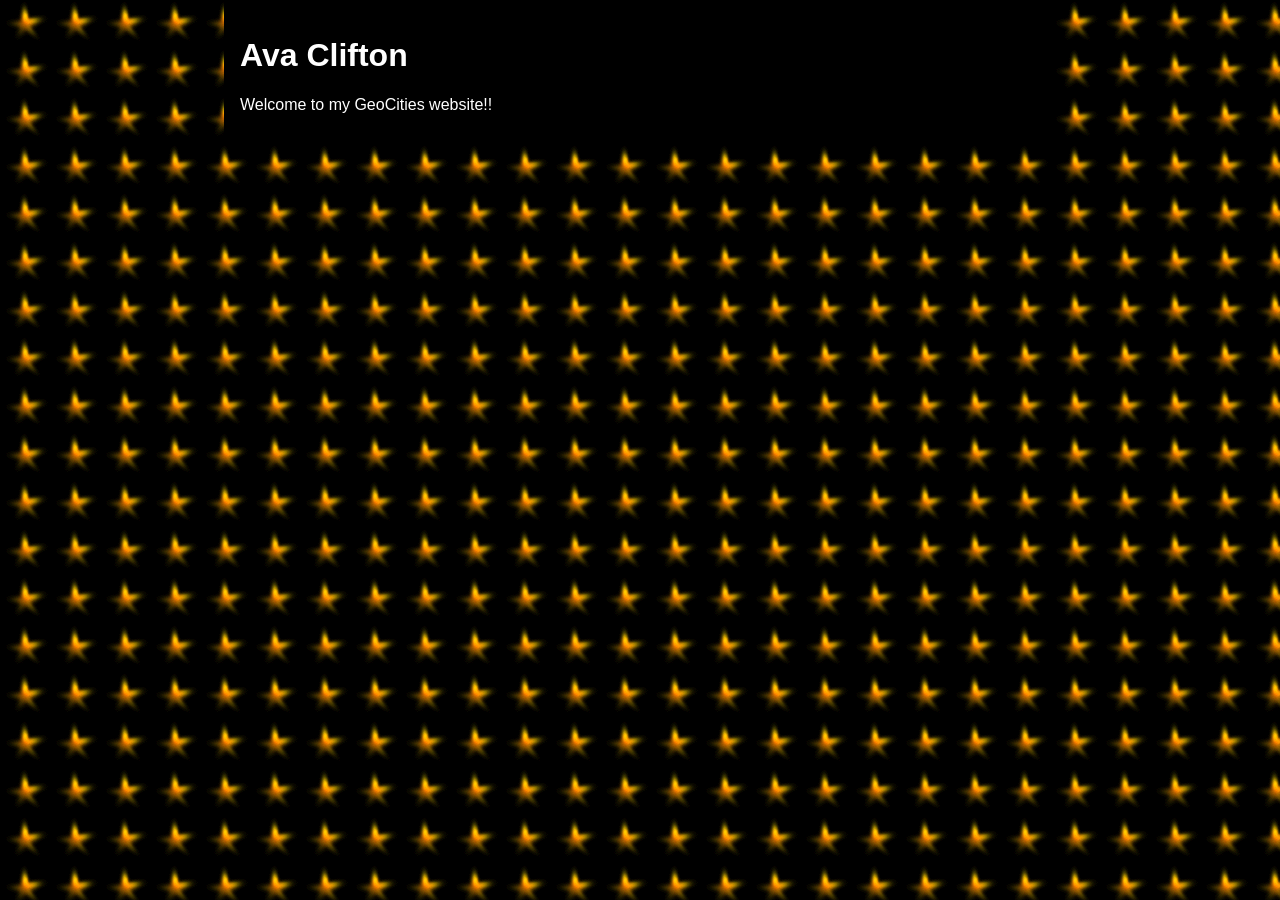
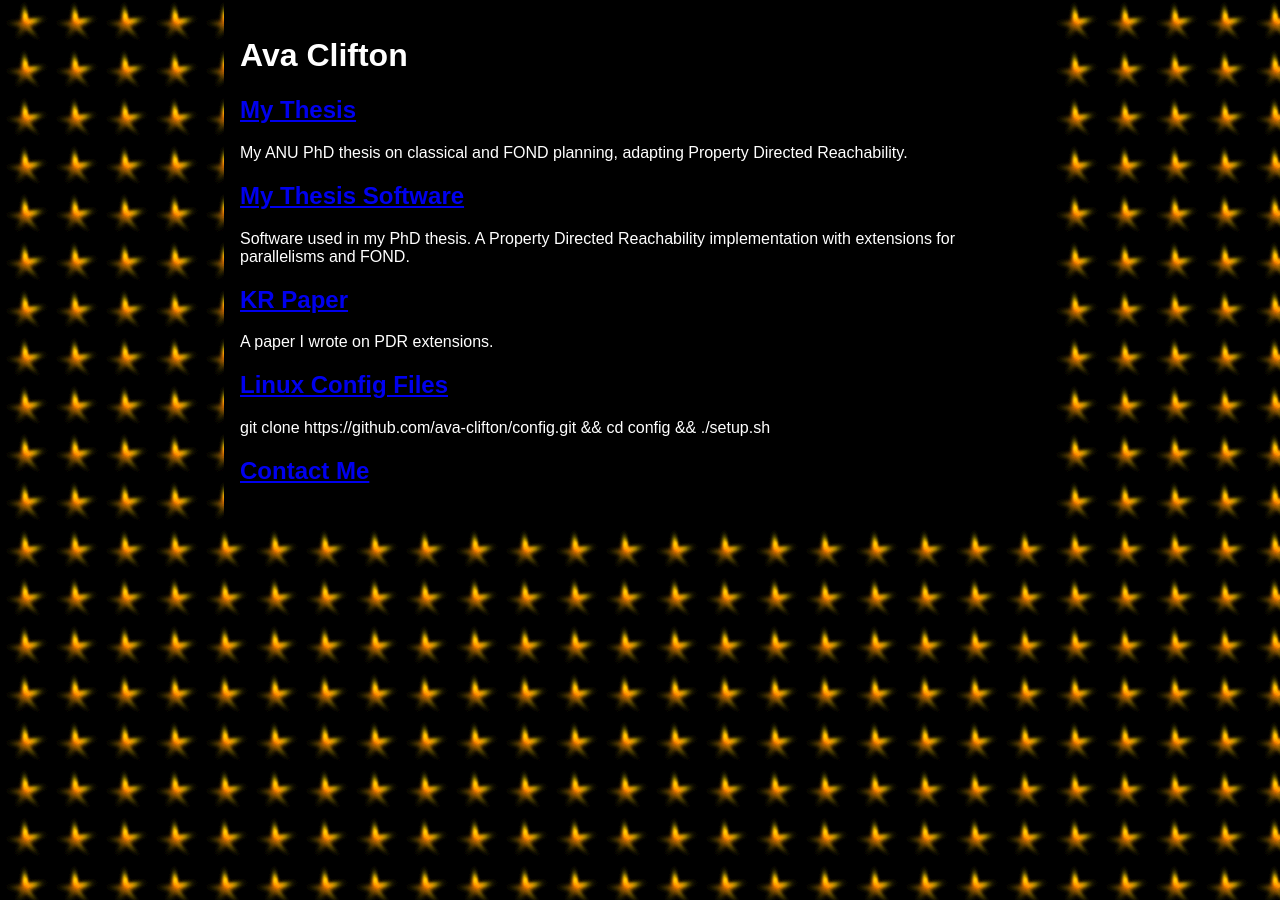
Before and after one commit to ava-clifton/ava-clifton.github.io, a Jekyll site: the page built from homepage.md, in a window 1280 px wide. Built offline with Jekyll 4.4.1, drawn with Linux system fonts in a browser that asks for light colours.

Commit message:
added some content

```diff
--- a/_config.yml
+++ b/_config.yml
@@ -6,7 +6,7 @@ url: https://avaclifton.com
 
 homepage_image: assets/img/web.jpg
 
-keywords: Ava Clifton, software, android, developer, engineer
+keywords: Ava Clifton, software, developer, engineer
 description: The website of Ava Clifton
 locale: en_AU
 
--- a/homepage.md
+++ b/homepage.md
@@ -4,4 +4,17 @@ permalink: "/"
 title: ""
 ---
 # Ava Clifton
-Welcome to my GeoCities website!!
+
+## [My Thesis](https://openresearch-repository.anu.edu.au/bitstreams/6fc97901-050a-4b1f-81f5-4ca05fe88ba5/download)
+My ANU PhD thesis on classical and FOND planning, adapting Property Directed Reachability.
+
+## [My Thesis Software](https://github.com/ANU-HPC/parallel-pdr)
+Software used in my PhD thesis. A Property Directed Reachability implementation with extensions for parallelisms and FOND.
+
+## [KR Paper](https://proceedings.kr.org/2023/16/kr2023-0016-clifton-et-al.pdf)
+A paper I wrote on PDR extensions.
+
+## [Linux Config Files](https://github.com/ava-clifton/config)
+git clone https://github.com/ava-clifton/config.git && cd config && ./setup.sh
+
+## [Contact Me](https://www.linkedin.com/in/ava-clifton)
```
